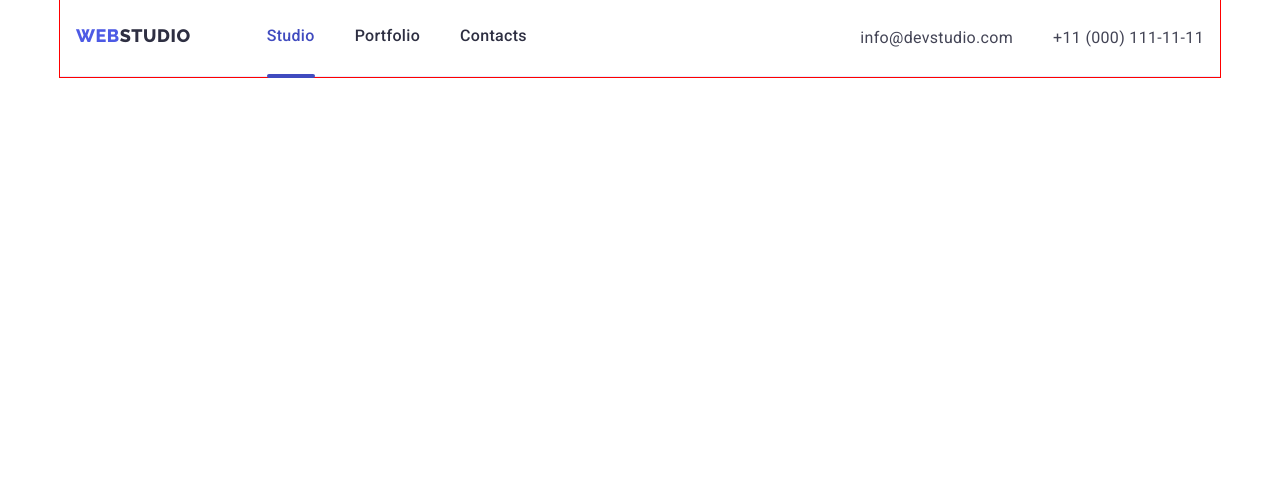
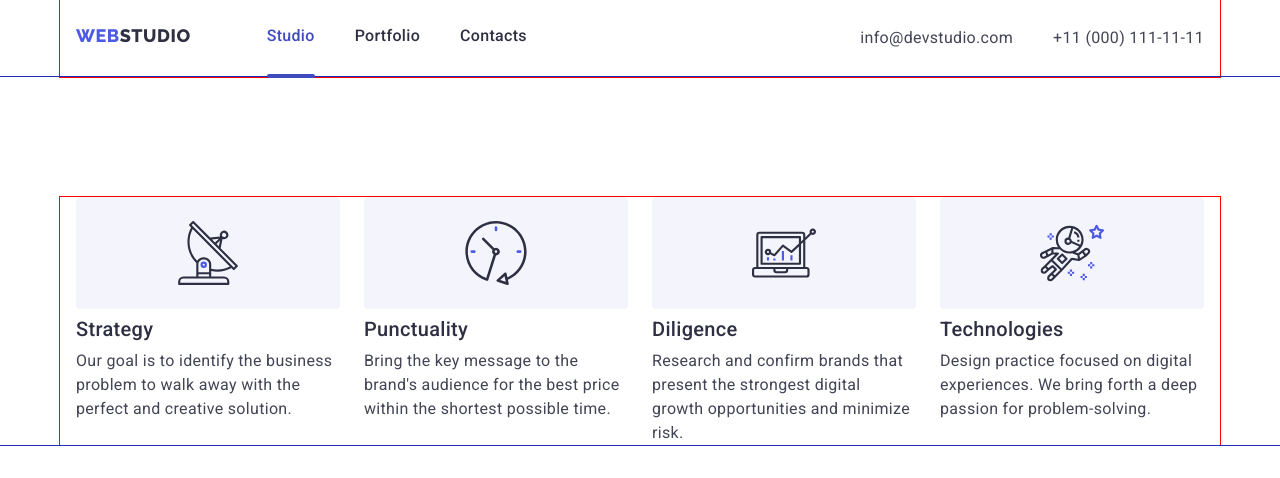
Before and after one commit to MykolaKoliada/goit-markup-hw-07, a plain HTML site: page index.html in a window 1280 px wide. Drawn offline with nearby package versions, Linux system fonts and the light colour scheme.

Commit message:
head+feature

```diff
--- a/css/styles.css
+++ b/css/styles.css
@@ -67,7 +67,7 @@ a {
 body {
   background-color: var(--background-color);
   color: var(--text-color);
-  font-weight: 400;
+  font-weight: 500;
   font-style: normal;
   font-size: 16px;
   font-family: "Roboto", sans-serif;
@@ -77,8 +77,9 @@ body {
 
 .section {
   max-width: 1440px;
-  padding-top: 120px;
-  padding-bottom: 120px;
+  padding-top: 96px;
+  padding-bottom: 96px;
+
   outline: 1px solid rgb(32, 42, 178);
 }
 
@@ -100,8 +101,15 @@ body {
 }
 
 @media screen and (min-width: 1200px) {
+  body {
+    font-weight: 400;
+  }
   .conteiner {
     max-width: 1160px;
+  }
+  .section {
+    padding-top: 120px;
+    padding-bottom: 120px;
   }
 }
 
@@ -284,15 +292,14 @@ body {
 
 .features-list {
   display: flex;
-  gap: 24px;
+  flex-direction: column;
+  gap: 72px;
 }
 
 .feature-item {
   display: flex;
   flex-direction: column;
   gap: 8px;
-  align-items: flex-start;
-  width: 264px;
 }
 
 .features-icons {
@@ -307,9 +314,55 @@ body {
 
 .feature-title {
   color: var(--main-text-color);
-  font-weight: 500;
-  font-size: 20px;
-  line-height: 1.2;
+  font-weight: 700;
+  font-size: 36px;
+  line-height: 1.11;
+  text-align: center;
+}
+
+@media screen and (max-width: 1199px) {
+  .features-icons {
+    display: none;
+  }
+}
+
+@media screen and (min-width: 768px) {
+  .features-list {
+    flex-direction: row;
+    flex-wrap: wrap;
+    gap: 24px;
+  }
+  .feature-item:nth-child(-n+2) {
+    margin-bottom: 48px;
+  }
+  .feature-item {
+    width: 356px;
+  }
+  .feature-title {
+    text-align: left;
+  }
+
+}
+
+@media screen and (min-width: 1200px) {
+  .feature-title {
+    color: var(--main-text-color);
+    font-weight: 500;
+    font-size: 20px;
+    line-height: 1.2;
+  }
+  .features-list {
+    flex-direction: row;
+    gap: 24px;
+  }
+  .feature-item {
+    width: 264px;
+    align-items: flex-start;
+
+  }
+  .feature-item:nth-child(-n+2) {
+      margin-bottom: 0;
+    }
 }
 
 /* section work */
@@ -913,7 +966,8 @@ textarea::placeholder {
   background-color: var(--background-color);
   transition: transform 250ms ease-in-out;
   transform: translateX(130%);
-  box-shadow: 0px 2px 1px rgba(46, 47, 66, 0.08), 0px 1px 1px rgba(46, 47, 66, 0.16), 0px 1px 6px rgba(46, 47, 66, 0.08);
+  box-shadow: 0px 2px 1px rgba(46, 47, 66, 0.08),
+    0px 1px 1px rgba(46, 47, 66, 0.16), 0px 1px 6px rgba(46, 47, 66, 0.08);
 }
 
 .menu-container.is-open {
--- a/index.html
+++ b/index.html
@@ -70,7 +70,7 @@
           </button>
         </div>
       </section> -->
-      <!-- <section class="feature section">
+      <section class="feature section">
         <div class="conteiner">
           <h2 class="visually-hidden">our advantages</h2>
           <ul class="features-list">
@@ -124,7 +124,7 @@
             </li>
           </ul>
         </div>
-      </section> -->
+      </section>
       <!-- <section class="work section">
         <div class="conteiner">
           <h2 class="work-title">What are we doing</h2>
```
Also changed, not shown: portfolio.html (+15 -8 lines).
